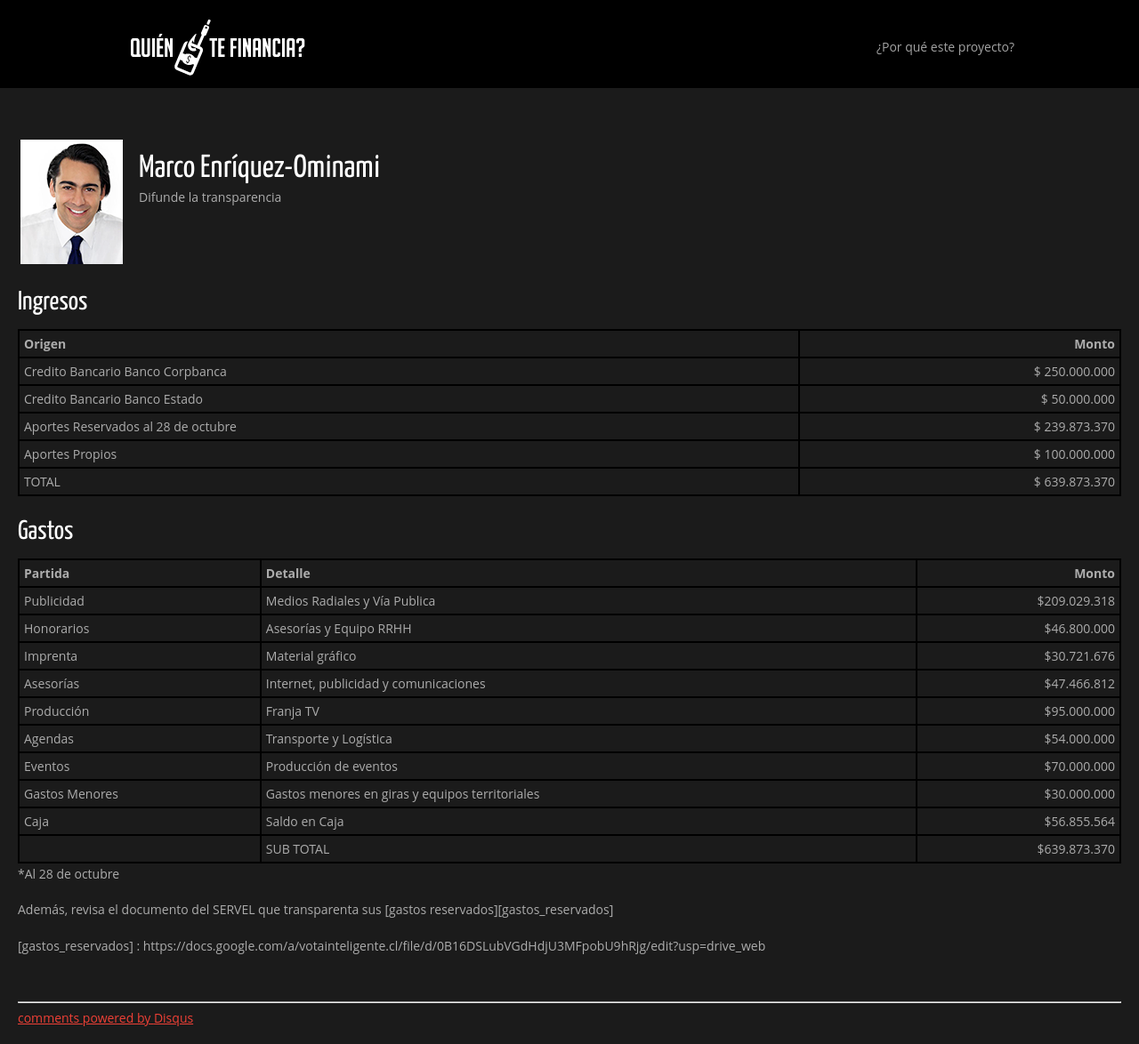
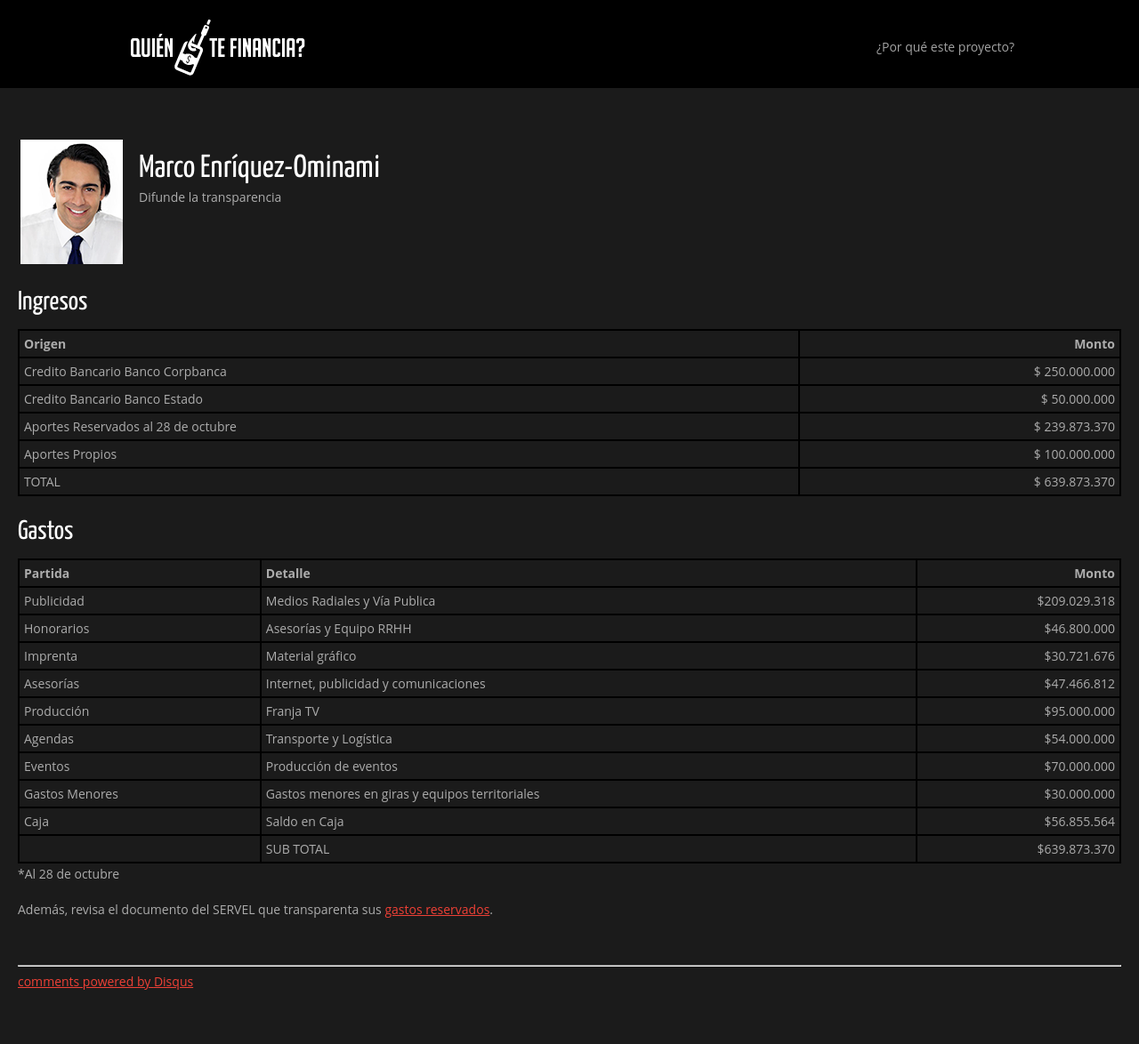
Before and after one commit to ciudadanointeligente/quien-te-financia, a Jekyll site: the page built from _posts/2013-08-01-meo.markdown, in a window 1280 px wide. Shown: the whole page at 89% size. Built offline with Jekyll 4.4.1, drawn with Linux system fonts in a browser that asks for light colours; nearby versions of some CDN libraries; Markdown is read by kramdown in place of the engine named in the settings; comment, search, counter and statistics services are not loaded; after the commit the page ends 1133 px from its top, so only the background shows below that.

Commit message:
meo con enlace a documento servel

```diff
--- a/_posts/2013-08-01-meo.markdown
+++ b/_posts/2013-08-01-meo.markdown
@@ -44,9 +44,8 @@
 
 *Al 28 de octubre
 
-Además, revisa el documento del SERVEL que transparenta sus [gastos reservados][gastos_reservados]
+Además, revisa el documento del SERVEL que transparenta sus [gastos reservados][gastosreservados].
 
 
 
-
-[gastos_reservados] : https://docs.google.com/a/votainteligente.cl/file/d/0B16DSLubVGdHdjU3MFpobU9hRjg/edit?usp=drive_web
+[gastosreservados]: https://docs.google.com/a/votainteligente.cl/file/d/0B16DSLubVGdHdjU3MFpobU9hRjg/edit
```
